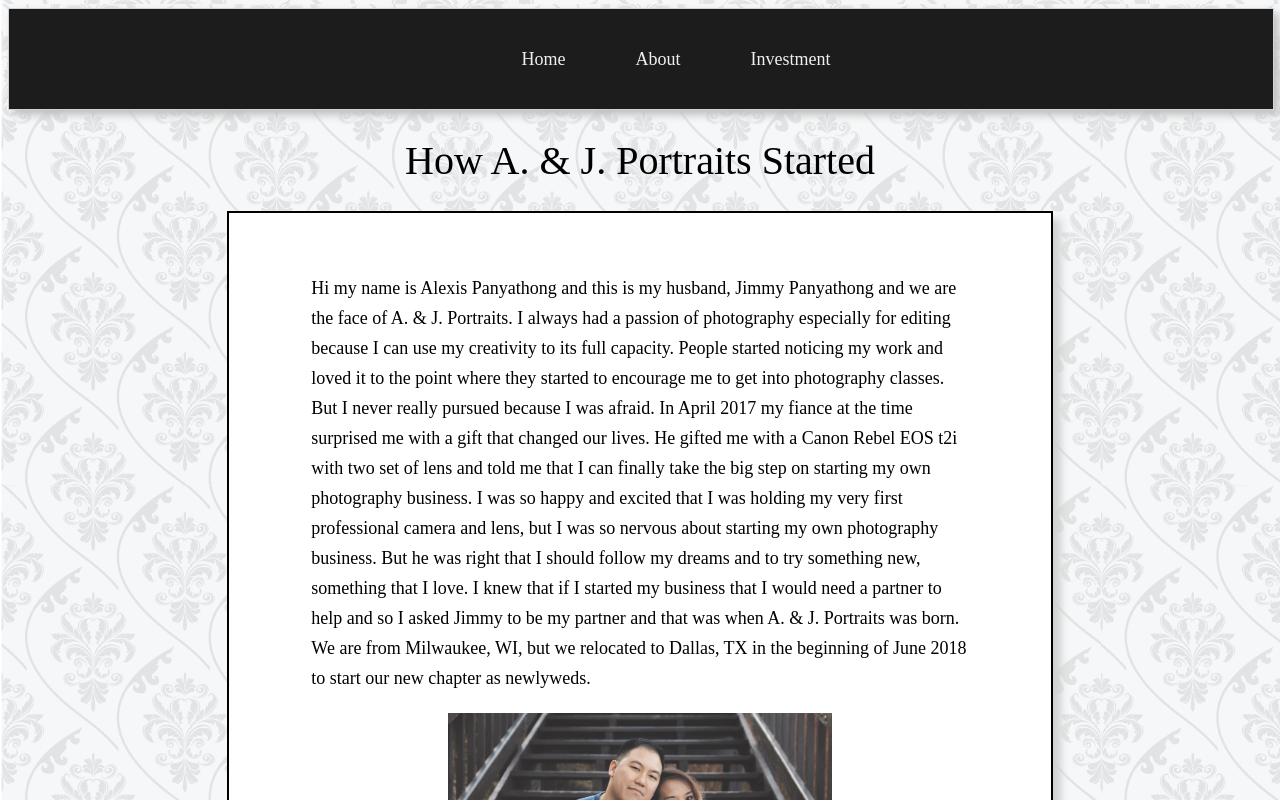
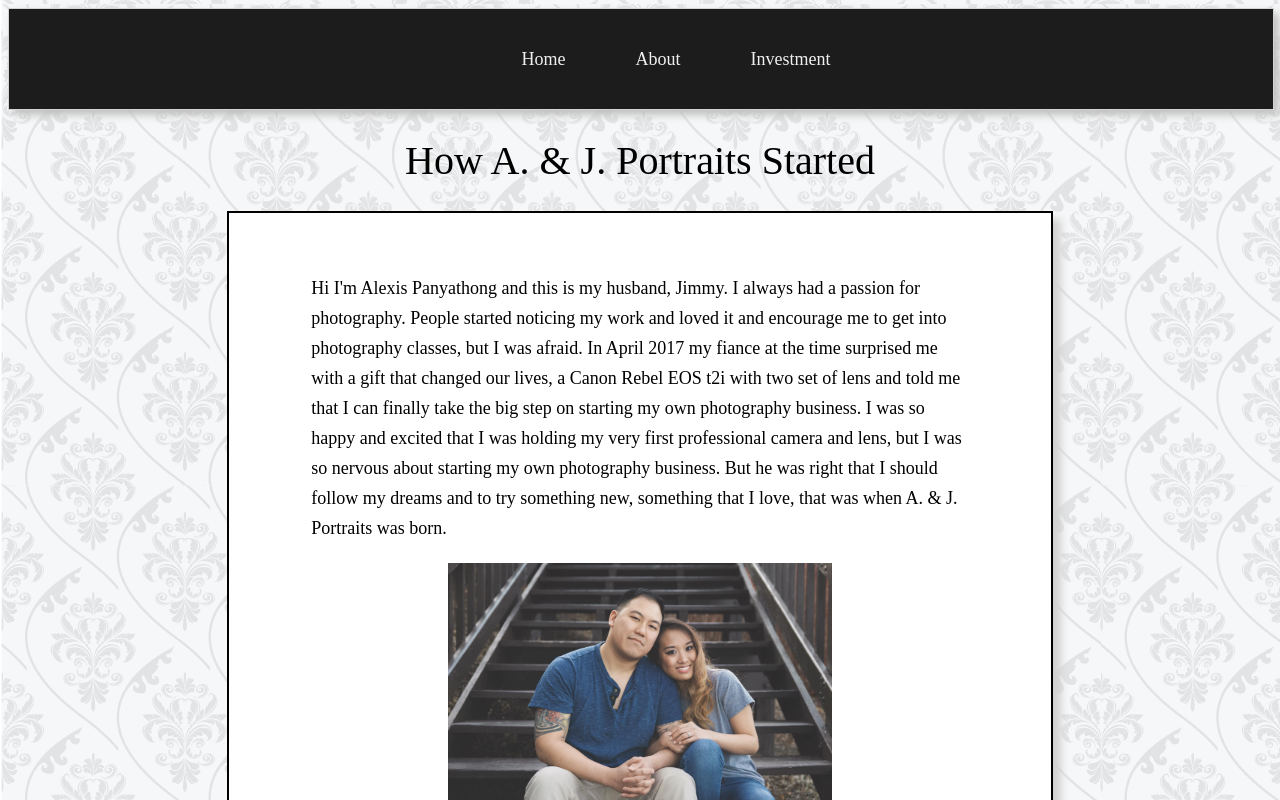
Before and after one commit to AlexisNathavong/Alexis-Vilai, a React (Create React App) app in the folder a.j-portraits/: page /aboutpage in a window 1280 px wide. Shown: the top 800 px of the page. Built offline with nearby package versions, Linux system fonts and the light colour scheme.

Commit message:
Updates
I shortened up the description in the About Page.

```diff
--- a/a.j-portraits/src/components/AboutPage.js
+++ b/a.j-portraits/src/components/AboutPage.js
@@ -12,16 +12,13 @@ const AboutPage = () => {
             <About>
 
                 <div className="middle-content">
-                    <p>     Hi my name is Alexis Panyathong and this is my husband, Jimmy Panyathong and we are the face of A. & J. Portraits. I always had
-                        a passion of photography especially for editing because I can use my creativity to its full capacity. People started noticing my work and loved it
-                        to the point where they started to encourage me to get into photography classes. But I never really pursued because I was afraid.
-                        In April 2017 my fiance at the time surprised me with a gift that changed our lives.
-                        He gifted me with a Canon Rebel EOS t2i with two set of lens and told me that I can finally take the big step on starting my own
+                    <p>     Hi I'm Alexis Panyathong and this is my husband, Jimmy. I always had
+                        a passion for photography. People started noticing my work and loved it
+                        and encourage me to get into photography classes, but I was afraid.
+                        In April 2017 my fiance at the time surprised me with a gift that changed our lives, a Canon Rebel EOS t2i with two set of lens and told me that I can finally take the big step on starting my own
                         photography business. I was so happy and excited that I was holding my very first professional
                         camera and lens, but I was so nervous about starting my own photography business. But he was right that I should follow my dreams and to try something new,
-                        something that I love. I knew that if I started my business that I would need a partner to help and so I asked Jimmy to be my partner and that was when A. & J. Portraits was born.
-
-                        We are from Milwaukee, WI, but we relocated to Dallas, TX in the beginning of June 2018 to start our new chapter as newlyweds.
+                        something that I love, that was when A. & J. Portraits was born.
 
                     </p>
                 <img className="img-container" src={require('../imgs/hubby&me.jpg')} alt="img of Alexis and Jimmy" />
```
